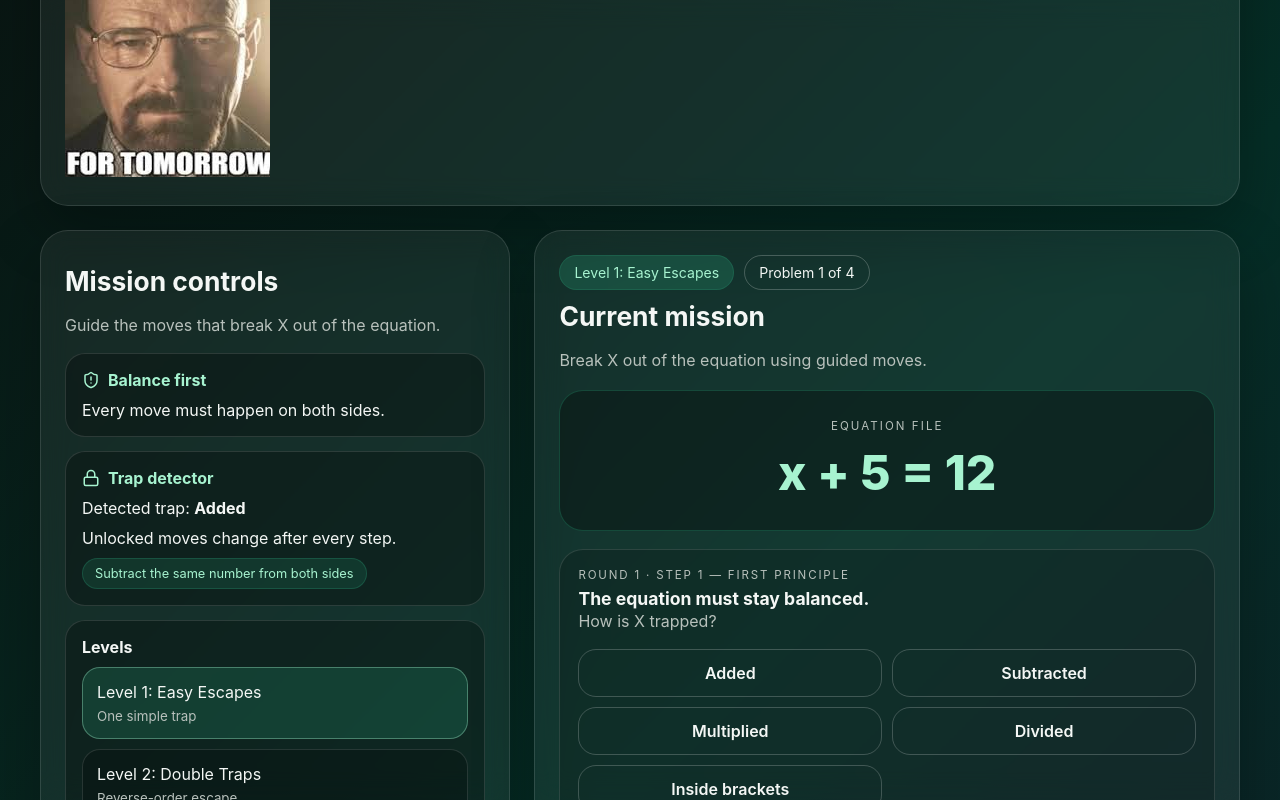
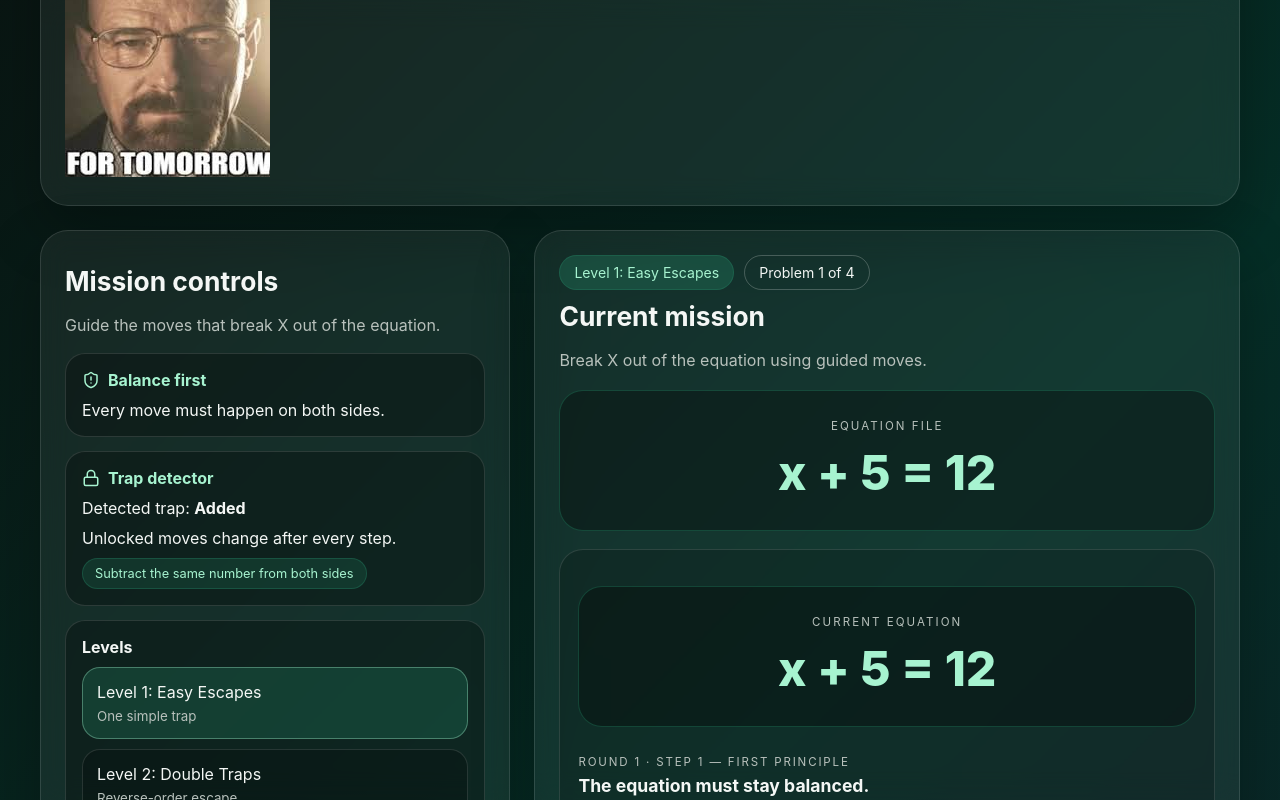
Before and after one commit to KarmaDancer/breaking-bad-algebra, a React (Vite) app: page / in a window 1280 px wide. Both pictures are taken after a click on the button "Start level mode". Shown: the part 410-1210 px from the top of the page. Built offline with nearby package versions, Linux system fonts and the light colour scheme.

Commit message:
Update App.jsx

```diff
--- a/src/App.jsx
+++ b/src/App.jsx
@@ -388,6 +388,7 @@ export default function App() {
     if (nextParsed?.type === 'linear' && nextParsed.coeff === 1 && nextParsed.constant === 0) {
       setWalterMessage('Good. X has broken free.');
       setRoundPrompt('');
+      setRoundNumber((n) => n + 1);
       return;
     }
 
@@ -601,6 +602,10 @@ export default function App() {
                 </div>
 
                 <div className="engine-box">
+                  <div className="equation-box" style={{ marginBottom: '12px' }}>
+                    <div className="equation-label">Current equation</div>
+                    <div className="equation-text">{activeEquation || 'Type an equation to start'}</div>
+                  </div>
                   {roundPrompt && <div className="muted">{roundPrompt}</div>}
                   <div>
                     <div className="step-label">Round {roundNumber} · Step 1 — First Principle</div>
@@ -699,6 +704,7 @@ export default function App() {
                 </div>
 
                 {missionComplete && (
+                  (() => { setWalterMessage('Good. X has broken free.'); return null; })(),
                   <div className="success-box">
                     <strong>Mission complete.</strong>
                     <span>X is free. The next set of moves is no moves at all — because X is already out.</span>
@@ -716,6 +722,7 @@ export default function App() {
                   </div>
                 )}
 
+                {!missionComplete && (
                   <div className="answer-row">
                     <input
                       value={guess}
@@ -725,8 +732,9 @@ export default function App() {
                     />
                     <AppButton onClick={handleSubmit}>Check mission</AppButton>
                   </div>
+                )}
 
-                {submitted && (
+                {!missionComplete && submitted && (
                   <div className={`feedback-box ${isCorrect ? 'feedback-success' : 'feedback-error'}`}>
                     {isCorrect ? (
                       <div className="feedback-row">
```
Lines whose indentation alone changed are shown as unchanged.
